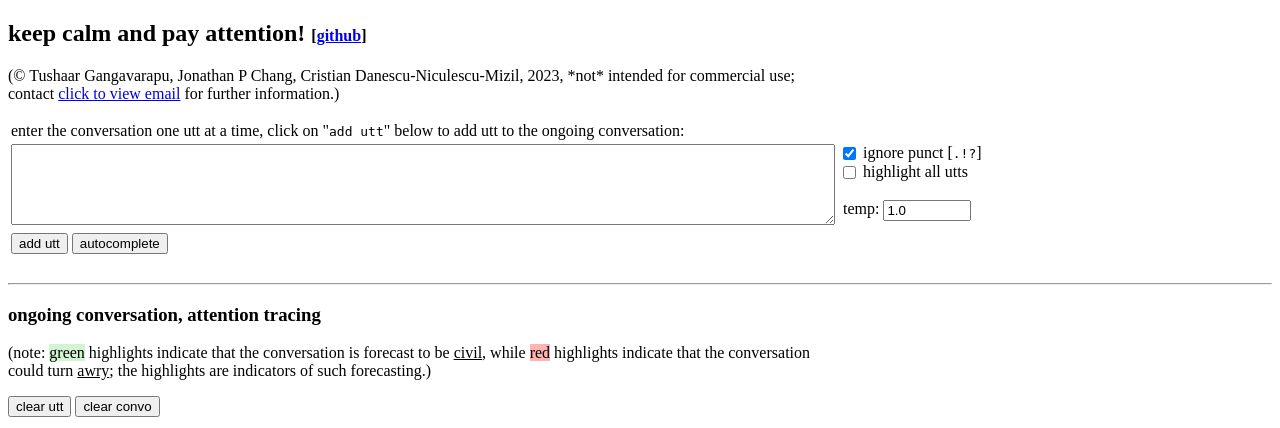
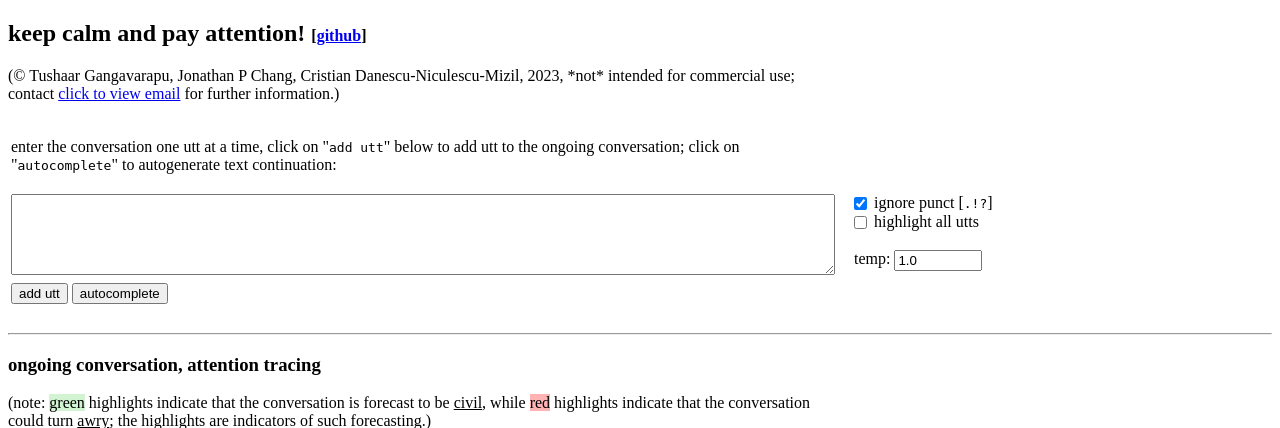
Before and after one commit to CornellNLP/craft-experiments, a Flask app: page / in a window 1280 px wide. Shown: the top 428 px of the page. Run offline with Flask 3, Linux system fonts and the light colour scheme; parts of the project's set-up code (start-up, migrations or seed data) failed here and were passed over; some libraries are stand-ins or nearby versions.

Commit message:
include an app to visualize attention

```diff
--- a/visualization/templates/home.html
+++ b/visualization/templates/home.html
@@ -20,8 +20,10 @@ keep calm and pay attention
 <table>
     <tr>
         <td>
-            enter the conversation one utt at a time, click on "<code>add utt</code>" below to add utt to the ongoing
-            conversation:
+            <p>
+                enter the conversation one utt at a time, click on "<code>add utt</code>" below to add utt to the
+                ongoing conversation; click on "<code>autocomplete</code>" to autogenerate text continuation:
+            </p>
         </td>
     </tr>
     <tr>
@@ -188,8 +190,6 @@ keep calm and pay attention
         convo = []
         reset()
     }
-
-
 </script>
 </body>
 {% endblock %}
```
